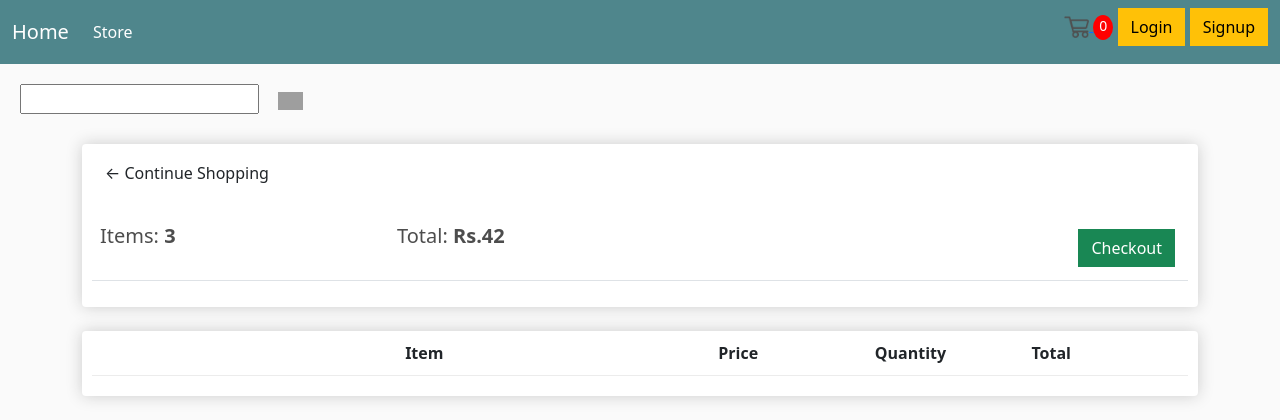
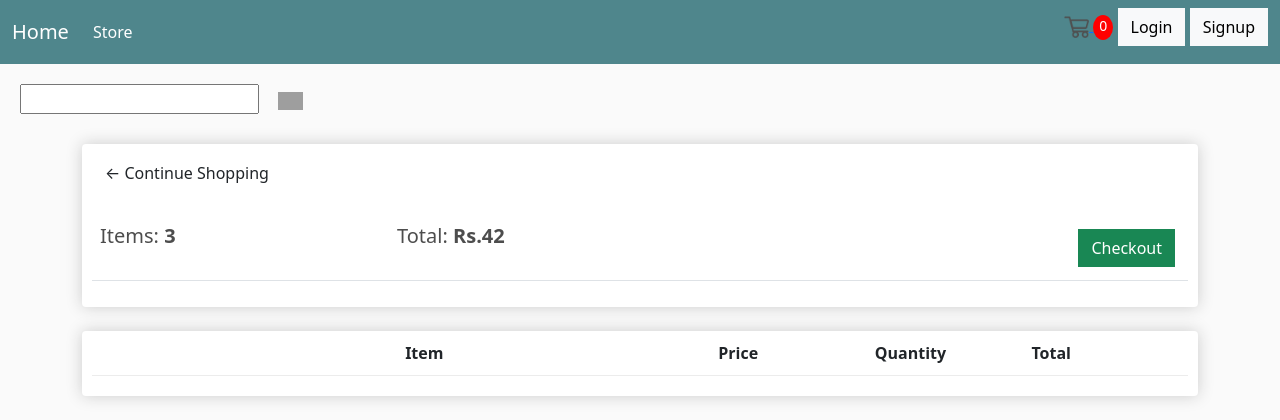
Before and after one commit to yashdeepyadav/ecommerce_django, a Django app: page /cart/ in a window 1280 px wide. Shown: the top 420 px of the page. Run offline with Django 4.2, Linux system fonts and the light colour scheme; lists and menus that the app fills with data are empty; grey boxes are pictures that could not be loaded.

Commit message:
added new styles

```diff
--- a/store/templates/store/main.html
+++ b/store/templates/store/main.html
@@ -30,9 +30,9 @@
             <img id="cart-icon" src="{% static 'images/cart.png' %}">
           </a>
           <p id="cart-total">0</p>
-          <a href="{% url 'login' %}" class="btn btn-warning">Login</a>
+          <a href="{% url 'login' %}" class="btn btn-light" title="login">Login</a>
 
-          <a href="{% url 'signup' %}" class="btn btn-warning">Signup</a>
+          <a href="{% url 'signup' %}" class="btn btn-light" title="signup">Signup</a>
 
         </div>
       </div>
```
